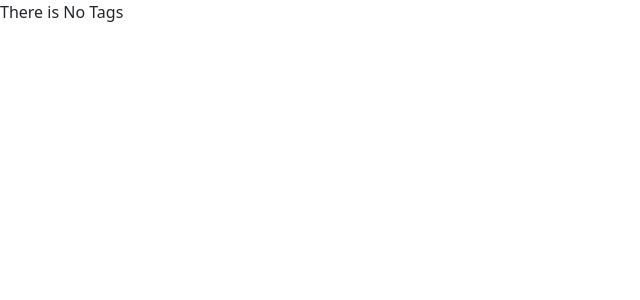
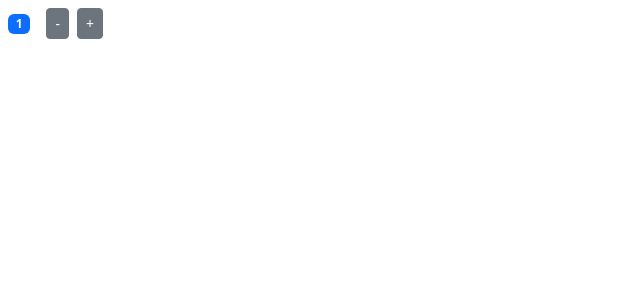
Before and after one commit to mhemanthkmr/component-app, a React (Create React App) app: page / in a window 1280 px wide. Shown: the top 300 px of the page, without its empty margins (0-640 px from the left). Built offline with nearby package versions, Linux system fonts and the light colour scheme.

Commit message:
Added A increament and decreament

```diff
--- a/src/components/counterComponet.jsx
+++ b/src/components/counterComponet.jsx
@@ -1,24 +1,51 @@
 import React, { Component } from "react";
 class Counter extends Component {
   state = {
-    count: 0,
-    // tags: ["tag1", "tag2", "tag3", "tag4"],
-    tags: [],
+    count: 1,
+    tags: ["tag1", "tag2", "tag3", "tg"],
   };
+  render() {
+    return (
+      <div className="">
+        <span className={this.getBadgeClass()}>{this.formatCount()}</span>
+        {/* <span>{this.formatCount()}</span> */}
+        <button
+          onClick={this.decreamentEvent}
+          className="btn btn-secondary btn-sm m-2"
+        >
+          -
+        </button>
+        <button
+          onClick={this.increamentEvent}
+          className="btn btn-secondary btn-sm"
+        >
+          +
+        </button>
+      </div>
+    );
+  }
 
-  renderTags() {
-    if (this.state.tags.length === 0) return <p>There is No Tags</p>;
-    else
-      return (
-        <ul>
-          {this.state.tags.map((hello) => (
-            <li key={hello}>{hello}</li>
-          ))}
-        </ul>
-      );
+  getBadgeClass() {
+    let classes = "badge m-2 ";
+    const { count } = this.state;
+    if (count === 0) {
+      classes += "bg-warning text-dark";
+    } else if (count < 0) {
+      classes += "bg-danger";
+    } else {
+      classes += "bg-primary";
+    }
+    return classes;
   }
-  render() {
-    return this.renderTags();
+  increamentEvent = () => {
+    this.setState({ count: this.state.count + 1 });
+  };
+  decreamentEvent = () => {
+    this.setState({ count: this.state.count - 1 });
+  };
+  formatCount() {
+    const { count } = this.state;
+    return count === 0 ? "Zero" : count;
   }
 }
 
```
